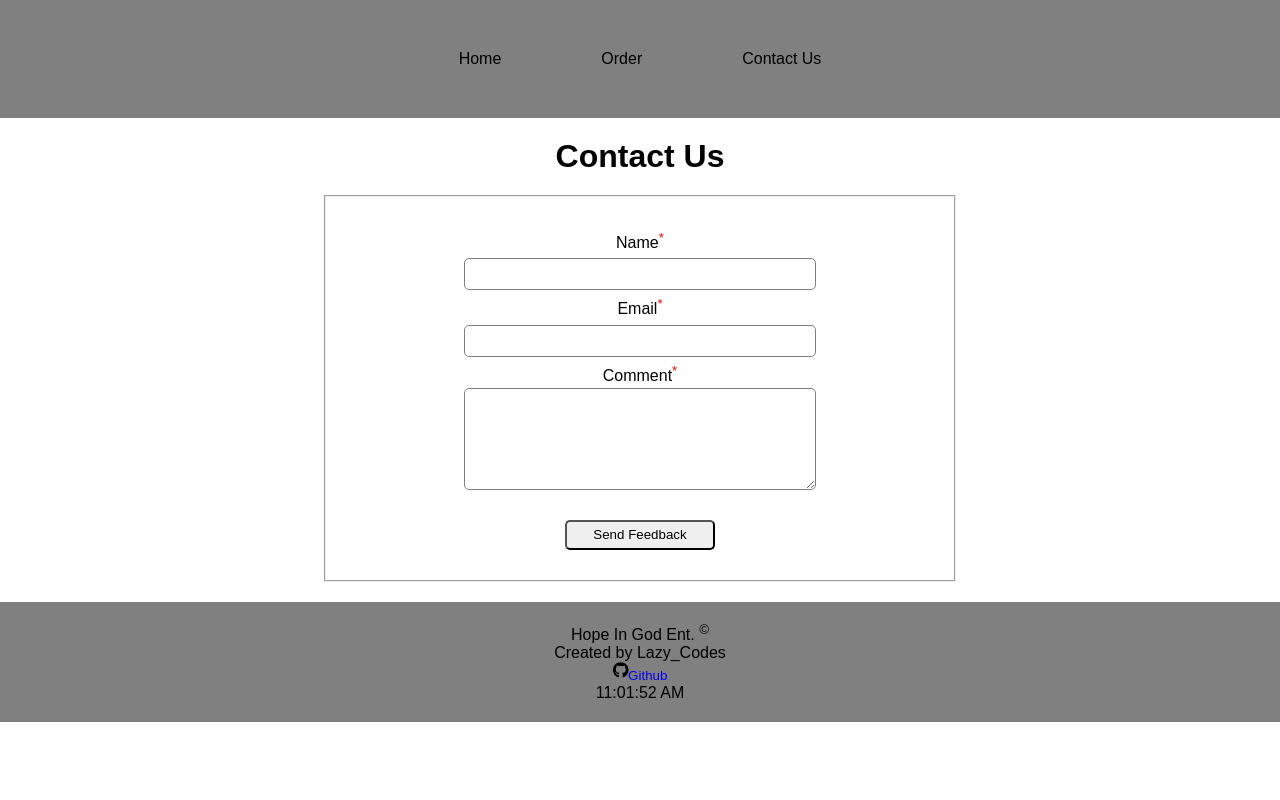
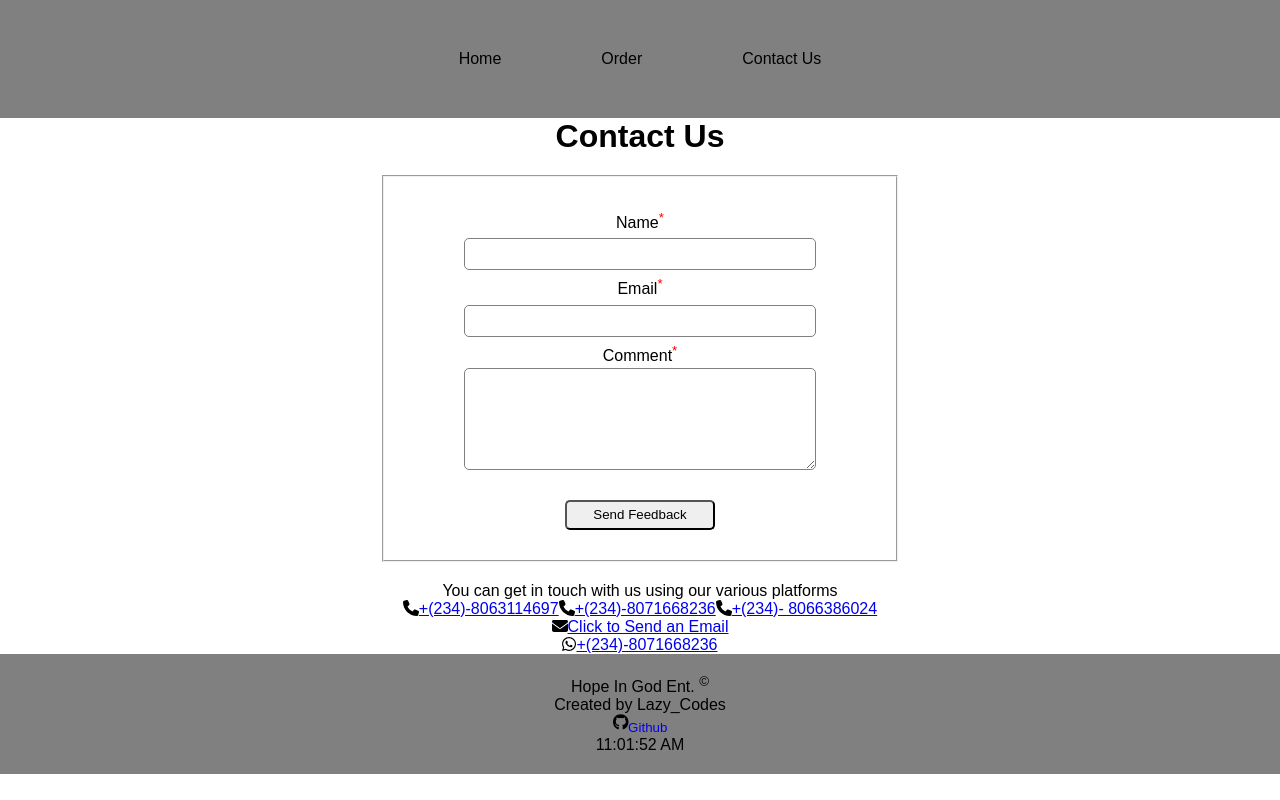
Before and after one commit to Temi-Michael/Hope-In-God-Ent, a React (Create React App) app: page /contact in a window 1280 px wide. Built offline with nearby package versions, Linux system fonts and the light colour scheme; a web font is replaced by a local one.

Commit message:
Added links to contact.js

```diff
--- a/package.json
+++ b/package.json
@@ -12,10 +12,14 @@
     "@testing-library/jest-dom": "^5.17.0",
     "@testing-library/react": "^13.4.0",
     "@testing-library/user-event": "^13.5.0",
+    "bootstrap": "^5.3.3",
+    "email-js": "^2.0.3",
+    "emailjs": "^4.0.3",
     "emailjs-com": "^3.2.0",
     "html2canvas": "^1.4.1",
     "jspdf": "^2.5.1",
     "react": "^18.3.1",
+    "react-bootstrap": "^2.10.2",
     "react-dom": "^18.3.1",
     "react-router-dom": "^6.23.0",
     "react-scripts": "5.0.1",
--- a/src/App.css
+++ b/src/App.css
@@ -33,6 +33,11 @@ fieldset .formorder {
   justify-content: center;
   padding: 50px;
   background-color: grey;
+  animation-name: navlist;
+}
+
+@keyframes navlist {
+
 }
 
 .ListItem {
@@ -63,13 +68,24 @@ fieldset .formorder {
 
 /* CONTACT PAGE */
 
+.ContactBody {
+  text-align: center;
+}
+
 .contact {
-  width: 70%;
+  width: 40%;
   height: fit-content;
   margin: auto;
   margin-bottom: 20px;
   margin-top: 20px;
   text-align: center;
+}
+
+@media screen and (min-width :100px) and (max-width : 750px) {
+  .contact {
+    width: 100%;
+  }
+
 }
 
 .contact input {
@@ -95,10 +111,18 @@ fieldset .formorder {
   margin-top: 30px;
 }
 
+.addressinfo .numbers {
+  gap: 50px;
+}
+
 /* ORDER PAGE */
 
 .FormBody {
   text-align: center;
+}
+
+.FormBody h1 {
+  margin: 10px;
 }
 
 .order {
@@ -140,6 +164,7 @@ input {
   width: 170px;
   height: 30px;
   border-radius: 5px;
+  margin: 20px;
 }
 
 
--- a/src/components/Contact.js
+++ b/src/components/Contact.js
@@ -1,3 +1,7 @@
+import { FontAwesomeIcon } from "@fortawesome/react-fontawesome"
+import { faPhone, faEnvelope } from "@fortawesome/free-solid-svg-icons"
+import { faWhatsapp } from "@fortawesome/free-brands-svg-icons"
+import { Link } from "react-router-dom"
 import { useState } from "react"
 
 export default function Contact() {
@@ -14,8 +18,9 @@ export default function Contact() {
 
   }
 
+
   return (
-    <div className="contact">
+    <div className="ContactBody">
       <h1>Contact Us</h1>
       <form>
         <fieldset className="contact">
@@ -36,6 +41,25 @@ export default function Contact() {
           </div>
         </fieldset>
       </form>
+      <div className="addressinfo">
+        <p>
+          You can get in touch with us using our various platforms
+        </p>
+        <p className="numbers">
+          <FontAwesomeIcon icon={faPhone} /><span><Link to="tel:08063114697">+(234)-8063114697</Link></span>
+          <FontAwesomeIcon icon={faPhone} /><span><Link to="tel:08071668236">+(234)-8071668236</Link></span>
+          <FontAwesomeIcon icon={faPhone} /><span><Link to="tel:08066386024">+(234)- 8066386024</Link></span>
+        </p>
+        <p className="emailsend">
+          <FontAwesomeIcon icon={faEnvelope} />
+          <span>
+            <Link to="mailto:olasehindemichael285@gmail.com">Click to Send an Email</Link>
+          </span>
+        </p>
+        <p className="whatsapp">
+          <FontAwesomeIcon icon={faWhatsapp} /><span><Link to="https://wa.link/7j0gz2">+(234)-8071668236</Link></span>
+        </p>
+      </div>
     </div>
   )
 };
```
Also changed, not shown: 1 other file (tests, documents, lock files or other folders).
